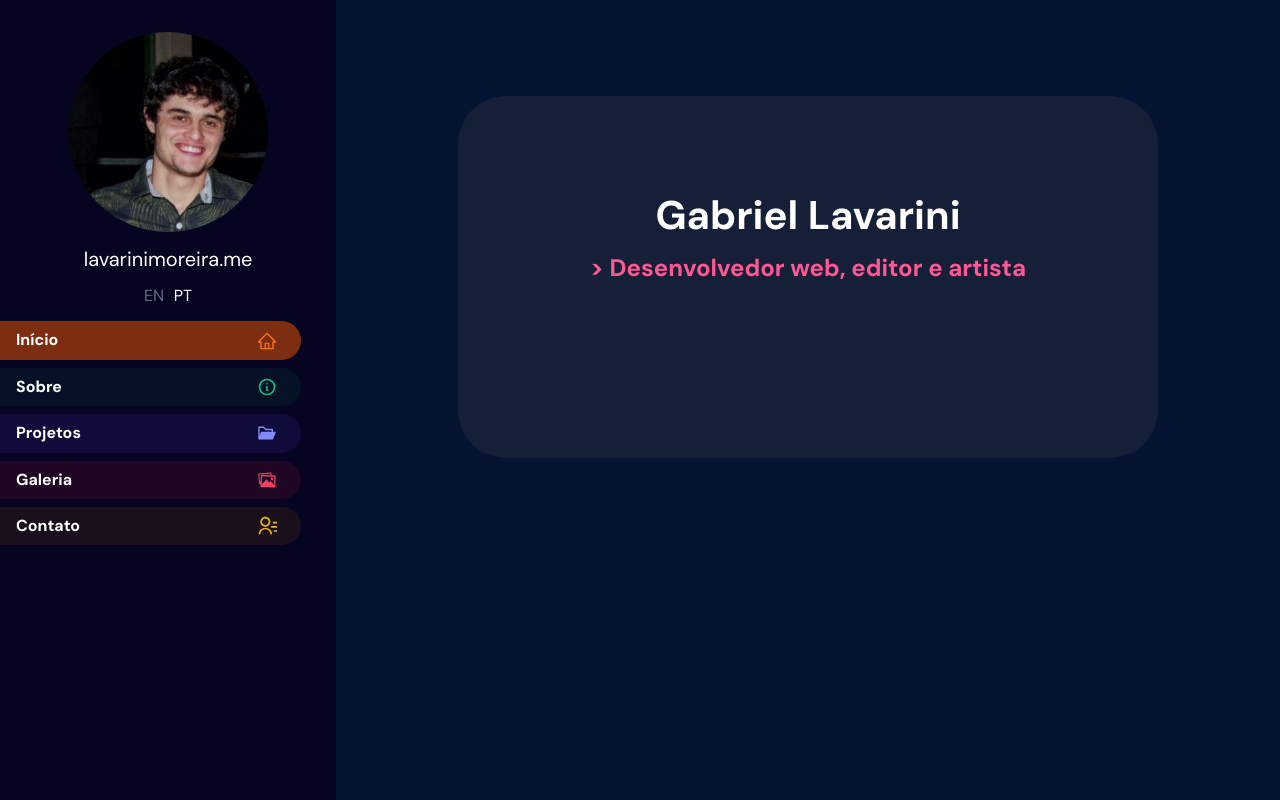
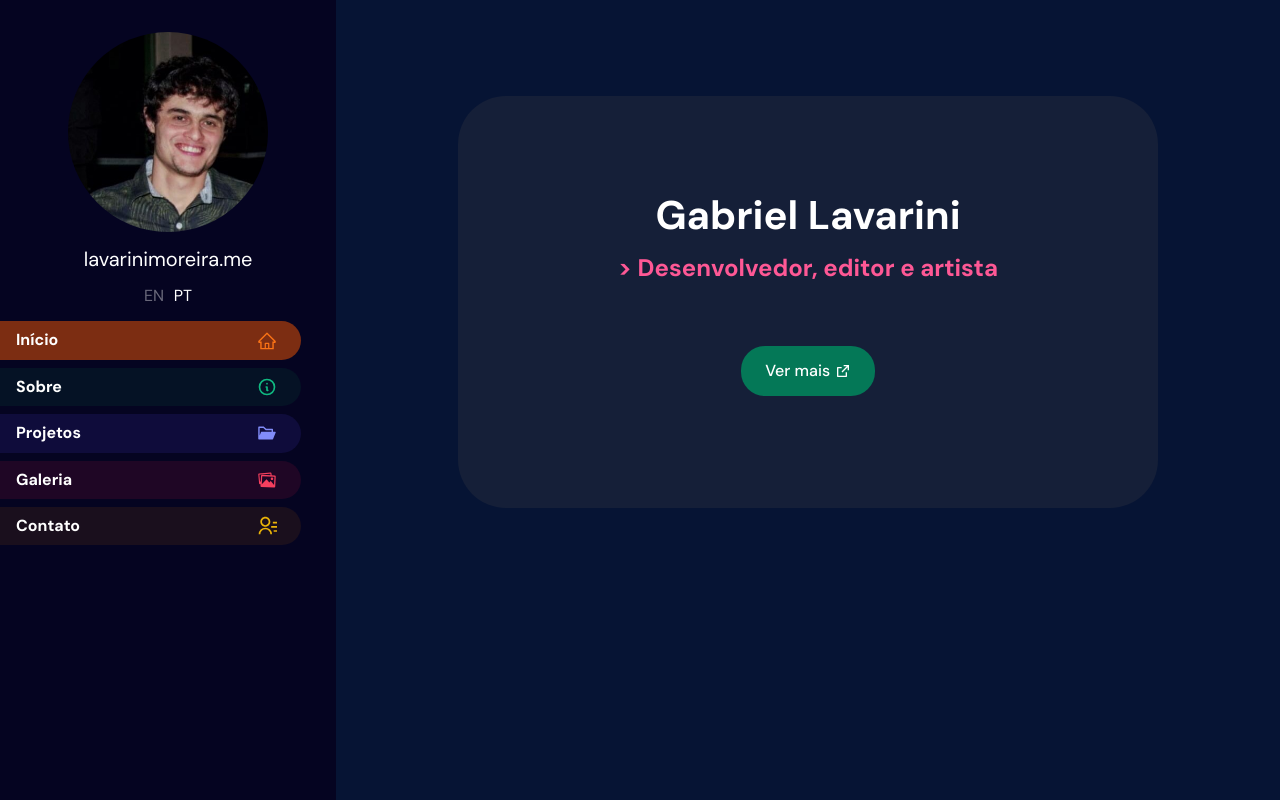
Before and after one commit to lavarinimoreira/portfolio-midjourney, a React (Create React App) app: page / in a window 1280 px wide. Both pictures are taken after a click on the element "PT". Built offline with nearby package versions, Linux system fonts and the light colour scheme.

Commit message:
updating portuguese home

```diff
--- a/src/components/portuguese/home/index.tsx
+++ b/src/components/portuguese/home/index.tsx
@@ -5,8 +5,8 @@ function EnglishHome() {
     return (
         <HomeContainer>
             <h1>Gabriel Lavarini</h1>
-            <h2>{`> Desenvolvedor web, editor e artista`} </h2>
-            {/* <LinkButton to='/about' title='Ver mais' /> */}
+            <h2>{`> Desenvolvedor, editor e artista`} </h2>
+            <LinkButton backgroundcolor='#047857' bghover='#065f46' to='/about' title='Ver mais' />
         </HomeContainer>
     );
 }
```
